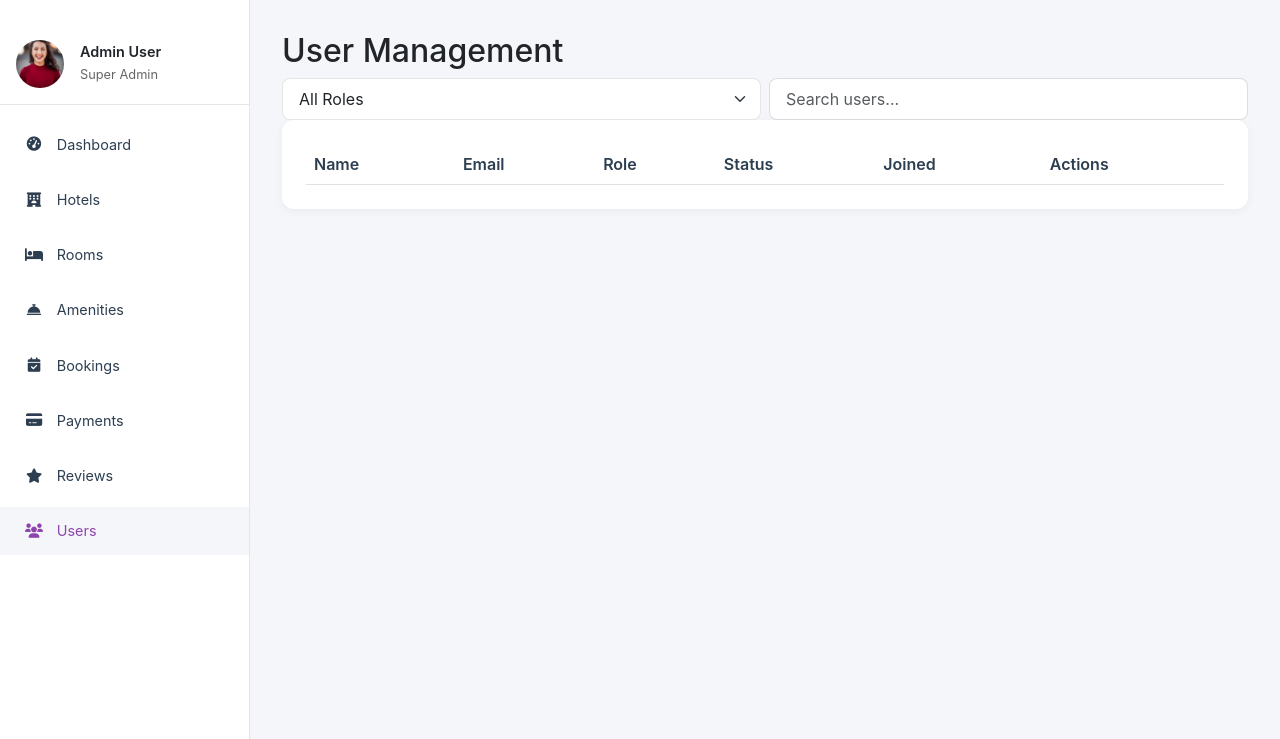
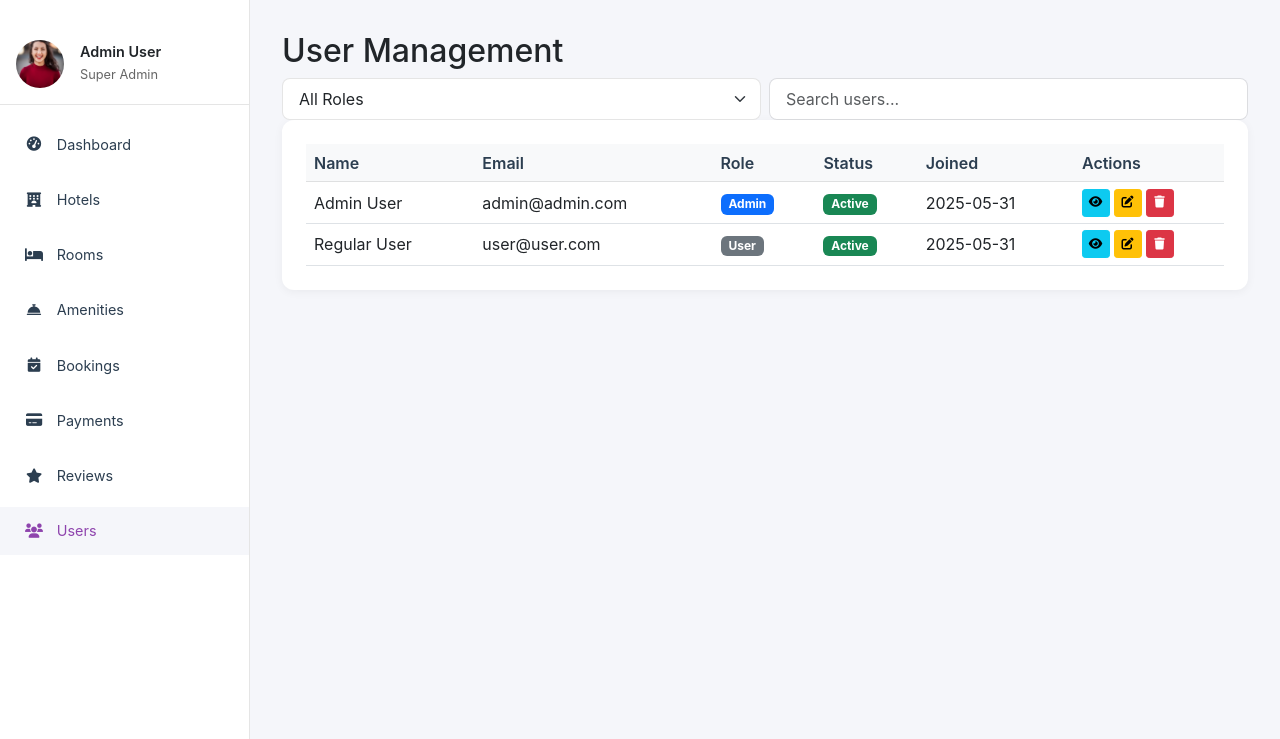
Before and after one commit to dimuthadithya/hotel-reservation, a PHP site: page /admin/users.php in a window 1280 px wide. Shown: the top 739 px of the page. Run offline with PHP 8.4, Linux system fonts and the light colour scheme; a user stored in the database is signed in; data comes from the database, SQL or seed files in the repository; lists and menus that the app fills with data are empty.

Commit message:
Implement user management page with dynamic user loading and action buttons

```diff
--- a/admin/users.php
+++ b/admin/users.php
@@ -1,5 +1,6 @@
 <?php include_once 'includes/header.php'; ?>
 <?php include_once 'includes/sidebar.php'; ?>
+<?php include_once '../config/db.php'; ?>
 
 <!-- Main Content -->
 <div class="admin-main">
@@ -8,10 +9,8 @@
         <div class="header-actions d-flex gap-2">
             <select class="form-select" id="userRoleFilter">
                 <option value="">All Roles</option>
-                <option value="customer">Customers</option>
+                <option value="user">Customers</option>
                 <option value="admin">Administrators</option>
-                <option value="moderator">Moderators</option>
-                <option value="hotel_manager">Hotel Managers</option>
             </select>
             <input
                 type="search"
@@ -21,23 +20,92 @@
     </div>
     <div class="users-list">
         <div class="table-responsive">
-            <table class="table table-hover">
-                <thead>
+            <table class="table table-hover align-middle">
+                <thead class="table-light">
                     <tr>
                         <th>Name</th>
                         <th>Email</th>
                         <th>Role</th>
                         <th>Status</th>
                         <th>Joined</th>
-                        <th>Actions</th>
+                        <th width="150">Actions</th>
                     </tr>
                 </thead>
                 <tbody>
-                    <!-- User items will be loaded dynamically -->
+                    <?php
+                    $sql = "SELECT * FROM users ORDER BY created_at DESC";
+                    $stmt = $conn->query($sql);
+                    $users = $stmt->fetchAll(PDO::FETCH_ASSOC);
+
+                    if (count($users) === 0): ?>
+                        <tr>
+                            <td colspan="6" class="text-center">No users found.</td>
+                        </tr>
+                        <?php else:
+                        foreach ($users as $user): ?>
+                            <tr>
+                                <td><?= htmlspecialchars($user['first_name'] . ' ' . $user['last_name']) ?></td>
+                                <td><?= htmlspecialchars($user['email']) ?></td>
+                                <td><span class="badge bg-<?= $user['role'] === 'admin' ? 'primary' : 'secondary' ?>"><?= ucfirst($user['role']) ?></span></td>
+                                <td><span class="badge bg-<?= $user['account_status'] === 'active' ? 'success' : ($user['account_status'] === 'pending' ? 'warning' : 'danger') ?>"><?= ucfirst($user['account_status']) ?></span></td>
+                                <td><?= date('Y-m-d', strtotime($user['created_at'])) ?></td>
+                                <td>
+                                    <div class="action-buttons">
+                                        <button class="btn btn-info btn-sm" onclick="viewUser(<?= $user['user_id'] ?>)">
+                                            <i class="fas fa-eye fa-sm"></i>
+                                        </button>
+                                        <button class="btn btn-warning btn-sm" onclick="editUser(<?= $user['user_id'] ?>)">
+                                            <i class="fas fa-edit fa-sm"></i>
+                                        </button>
+                                        <form action="handlers/delete_user.php" method="POST" style="display: inline;">
+                                            <input type="hidden" name="user_id" value="<?= $user['user_id'] ?>">
+                                            <button type="submit" class="btn btn-danger btn-sm">
+                                                <i class="fas fa-trash fa-sm"></i>
+                                            </button>
+                                        </form>
+                                    </div>
+                                </td>
+                            </tr>
+                    <?php endforeach;
+                    endif; ?>
                 </tbody>
             </table>
         </div>
     </div>
 </div>
 
+<style>
+    .action-buttons {
+        display: flex;
+        gap: 4px;
+    }
+
+    .action-buttons .btn,
+    .action-buttons form .btn {
+        padding: 0.25rem;
+        font-size: 0.8rem;
+        line-height: 1;
+        border-radius: 0.2rem;
+        width: 28px;
+        height: 28px;
+        display: flex;
+        align-items: center;
+        justify-content: center;
+    }
+
+    .action-buttons .fas {
+        font-size: 0.75rem;
+    }
+
+    .table> :not(caption)>*>* {
+        padding: 0.4rem 0.5rem;
+        vertical-align: middle;
+    }
+
+    .badge {
+        padding: 0.35em 0.65em;
+        font-size: 0.75em;
+    }
+</style>
+
 <?php include_once 'includes/footer.php'; ?>
```
Also changed, not shown: admin/handlers/get_users.php (added, +25 -0 lines).
